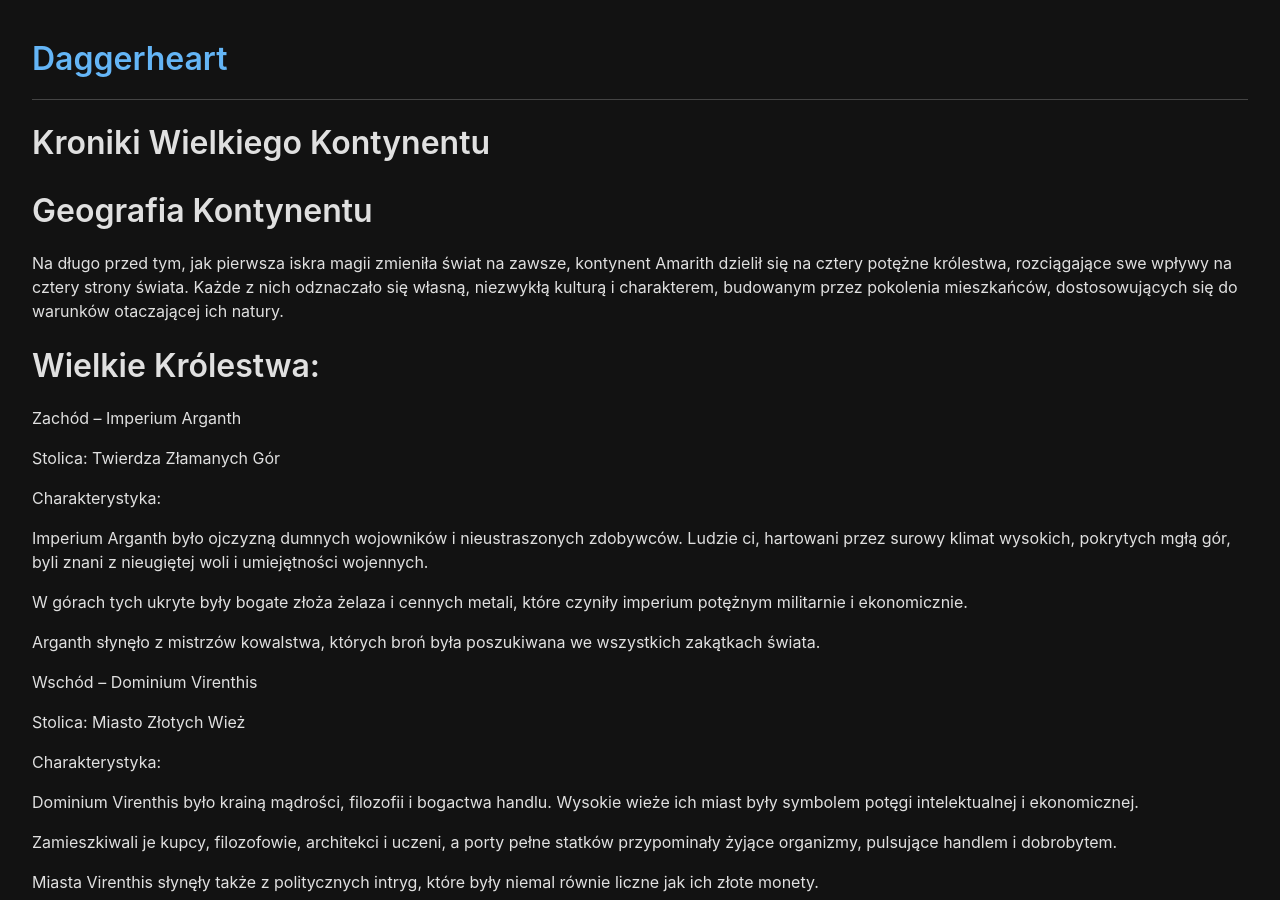
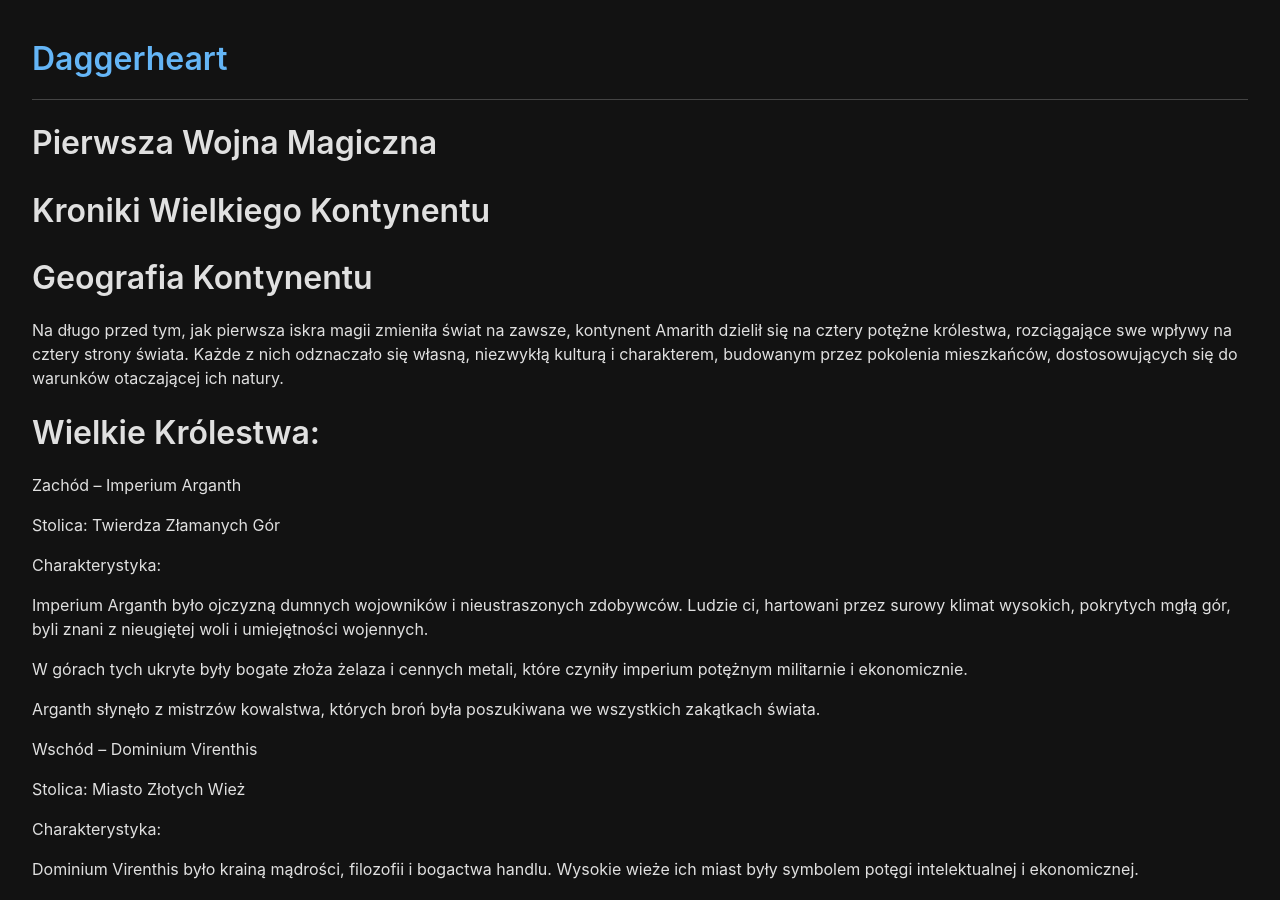
Before and after one commit to Geshura/dh-wiki, a Jekyll site: the page built from kontynent/pierwsza_wojna_magiczna.md, in a window 1280 px wide and 900 px high. Built offline with Jekyll 4.4.1, drawn with Linux system fonts in a browser that asks for light colours; our own code applies the rules of GitHub Pages for plain Markdown files; some of the changed text lies outside the part shown.

Commit message:
Update pierwsza_wojna_magiczna.md

```diff
--- a/kontynent/pierwsza_wojna_magiczna.md
+++ b/kontynent/pierwsza_wojna_magiczna.md
@@ -1,5 +1,11 @@
+---
+title: Pierwsza Wojna Magiczna
+layout: default
+---
+
+# Pierwsza Wojna Magiczna
+
 # Kroniki Wielkiego Kontynentu
-
 
 
 # Geografia Kontynentu
```
Also changed, not shown: other parts of kontynent/pierwsza_wojna_magiczna.md (+2 -0 lines).
